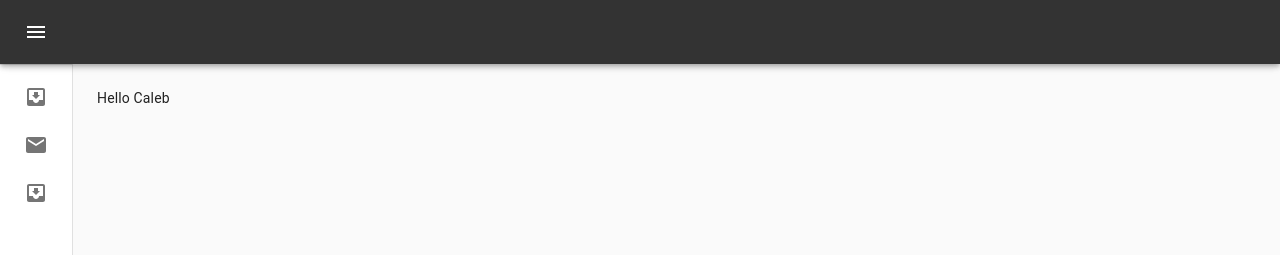
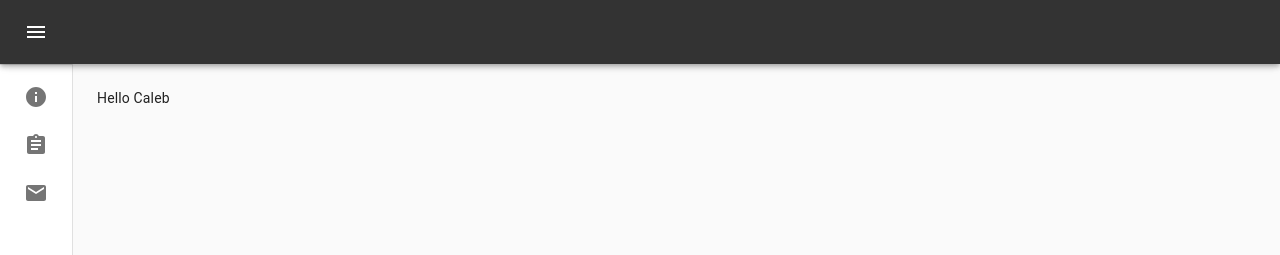
Before and after one commit to james-m-thorne/home, a React (Create React App) app: page / in a window 1280 px wide. Shown: the top 255 px of the page. Built offline with nearby package versions, Linux system fonts and the light colour scheme.

Commit message:
Added swipable drawer

```diff
--- a/src/App.js
+++ b/src/App.js
@@ -1,3 +1,4 @@
+import './index.css'
 import { createMuiTheme, ThemeProvider } from '@material-ui/core/styles'
 import { Button } from '@material-ui/core'
 import Brightness3Icon from '@material-ui/icons/Brightness3'
@@ -37,9 +38,9 @@ const lightTheme = createMuiTheme({
 const darkTheme = createMuiTheme({
   palette: {
     primary: {
-      light: '#757ce8',
+      light: '#666',
       main: '#333',
-      dark: '#002884',
+      dark: '#222',
       contrastText: '#fff',
     },
     secondary: {
@@ -55,12 +56,9 @@ function App() {
   let [theme, setTheme] = useState(false)
   const classes = useStyles()
   const icon = !theme ? <Brightness7Icon /> : <Brightness3Icon />
-
   const appliedTheme = createMuiTheme(theme ? lightTheme : darkTheme)
 
-  const handleToggleTheme = () => {
-    setTheme(!theme)
-  }
+  const handleToggleTheme = () => setTheme(!theme)
 
   return (
     <ThemeProvider theme={appliedTheme}>
--- /dev/null
+++ b/src/index.css
@@ -0,0 +1,3 @@
+#root {
+    height: 100vh;
+}
--- a/src/navbar/Navbar.js
+++ b/src/navbar/Navbar.js
@@ -1,16 +1,17 @@
 import React from 'react'
 import clsx from 'clsx'
-import { useTheme } from '@material-ui/core/styles'
-import {
-  Drawer, AppBar, Toolbar, List, ListItem, ListItemText,
-  CssBaseline, Divider, IconButton
-} from '@material-ui/core'
 import MenuIcon from '@material-ui/icons/Menu'
 import ListItemIcon from '@material-ui/core/ListItemIcon'
 import ChevronLeftIcon from '@material-ui/icons/ChevronLeft'
 import ChevronRightIcon from '@material-ui/icons/ChevronRight'
-import InboxIcon from '@material-ui/icons/MoveToInbox'
+import Assignment from '@material-ui/icons/Assignment'
+import Info from '@material-ui/icons/Info'
 import MailIcon from '@material-ui/icons/Mail'
+import { useTheme } from '@material-ui/core/styles'
+import {
+  SwipeableDrawer, AppBar, Toolbar, List, ListItem, ListItemText,
+  CssBaseline, Divider, IconButton
+} from '@material-ui/core'
 import { useStyles } from './Navbar.styles'
 
 export default function Navbar(props) {
@@ -24,6 +25,12 @@ export default function Navbar(props) {
 
   const handleDrawerClose = () => {
     setOpen(false)
+  }
+
+  const sideBarIcons = {
+    'About': <Info/>,
+    'Projects': <Assignment/>,
+    'Contact': <MailIcon/>
   }
 
   return (
@@ -49,8 +56,12 @@ export default function Navbar(props) {
           </IconButton>
         </Toolbar>
       </AppBar>
-      <Drawer
+      <SwipeableDrawer
         variant="permanent"
+        open={open}
+        onClose={handleDrawerClose}
+        onOpen={handleDrawerOpen}
+        swipeAreaWidth={50}
         className={clsx(classes.drawer, {
           [classes.drawerOpen]: open,
           [classes.drawerClose]: !open,
@@ -69,17 +80,17 @@ export default function Navbar(props) {
         </div>
         <Divider />
         <List>
-          {['About', 'Projects', 'Contact'].map((text, index) => (
+          {Object.entries(sideBarIcons).map(([text, icon]) => (
             <ListItem button key={text}>
               <ListItemIcon className={classes.menuIcon}>
-                {index % 2 === 0 ? <InboxIcon /> : <MailIcon />}
+                {icon}
               </ListItemIcon>
               <ListItemText primary={text} />
             </ListItem>
           ))}
         </List>
-      </Drawer>
-      <main className={classes.content}>
+      </SwipeableDrawer>
+      <main className={classes.content} onClick={open ? handleDrawerClose : undefined}>
         <div className={classes.toolbar} />
         {props.children}
       </main>
--- a/src/navbar/Navbar.styles.js
+++ b/src/navbar/Navbar.styles.js
@@ -5,6 +5,7 @@ const drawerWidth = 240
 export const useStyles = makeStyles((theme) => ({
   root: {
     display: 'flex',
+    height: '100%'
   },
   appBar: {
     zIndex: theme.zIndex.drawer + 1,
```
